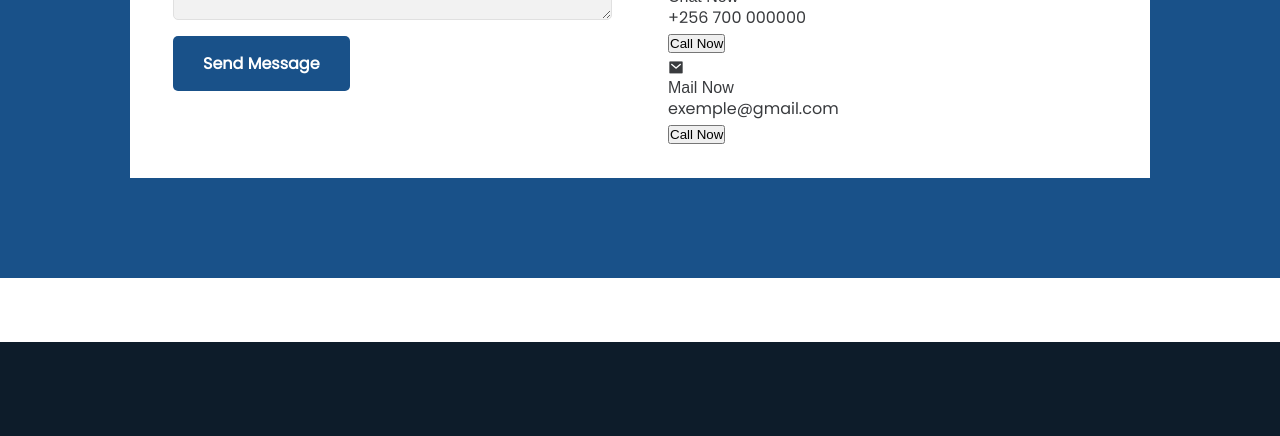
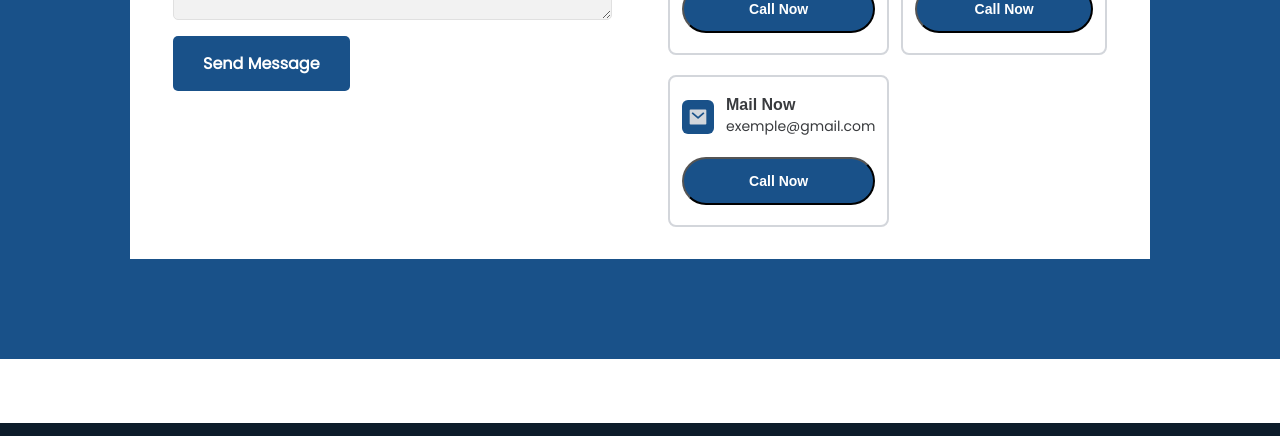
Before and after one commit to paladin-2024/Soham-, a plain HTML site: page getinvolve.html in a window 1280 px wide. Shown: the part 1743-2179 px from the top of the page. Drawn offline with nearby package versions, Linux system fonts and the light colour scheme.

Commit message:
Refactor contact section styles and structure for improved layout and consistency

```diff
--- a/assets/CSS/style.css
+++ b/assets/CSS/style.css
@@ -901,61 +901,78 @@ color:var(--first-color);
 }
 
 
-.contact__card {
+.Contact_socials {
+    margin-top: 30px;
 	display: grid;
 	grid-template-columns: repeat(2, 1fr);
 	gap: 1.25rem 0.75rem;
 }
 
-.contact__card-box {
+.contact_socials-box {
 	background-color: var(--body-color);
-	border: 2px solid var(--border-color);
+	border: 2px solid var(--text-color-light);
 	padding: 1.25rem 0.75rem;
 	border-radius: 0.5rem;
 	transition: all 0.3s ease;
 }
 
-.contact__card-info {
+.contact_socials-info {
 	display: flex;
 	align-items: center;
 	column-gap: 0.75rem;
 	margin-bottom: 1.25rem;
 }
 
-.contact__card i {
+.socials-icon {
 	padding: 6px;
-	background-color: var(--first-color-lighten);
+	background-color: var(--first-color-alt);
 	font-size: 1.25rem;
 	border-radius: 6px;
-	color: var(--first-color);
-}
-
-.contact__card-title {
+	color: var(--text-color-light);
+}
+
+.contact_socials-title {
 	font-size: var(--normal-font-size);
 	font-weight: var(--font-semi-bold);
 	margin-bottom: 0.2rem;
 }
 
-.contact__card-description {
+.contact_socials-description {
 	font-size: var(--small-font-size);
 }
 
-.contact__card-button {
+.button {
+	display: inline-block;
+	background: var(--button-n-container-color);
+	color: #fff;
+	padding: 14px 28px;
+	border-radius: 5rem;
+	font-size: var(--normal-font-size);
+	font-weight: var(--font-medium);
+	transition: 0.3s all ease-in-out;
+}
+
+button:hover {
+	background: var(--button-n-container-color-alt);
+	box-shadow: 0 4px 12px hsla(228 66%, 45%, 0.25);
+}
+
+.contact_socials-button {
 	font-size: var(--small-font-size);
 	padding: 14px 0;
 	width: 100%;
-	background: var(--first-color-lighten);
-	color: var(--first-color);
+	background: var(--first-color-alt);
+	color: white;
 	font-weight: var(--font-semi-bold);
 	box-shadow: none;
 }
 
-.contact__card-button:hover {
+.contact_socials-button:hover {
 	background-color: var(--first-color);
 	color: #fff;
 }
 
-.contact__card-box:hover {
+.contact_socials-box:hover {
 	box-shadow: 0px 15px 25px rgba(0, 0, 0, 0.04);
 }
 
--- a/getinvolve.html
+++ b/getinvolve.html
@@ -183,7 +183,7 @@
                 <div class="Contact_socials">
                     <div class="contact_socials-box">
                         <div class="contact_socials-info">
-                            <i class="ri-phone-fill"></i>
+                            <i class="ri-phone-fill socials-icon"></i>
                             <div class="">
                                 <div class="h3 contact_socials-title">Call Us</div>
                                 <p class="contact_socials-description">+256 700 000000</p>
@@ -197,7 +197,7 @@
 
                     <div class="contact_socials-box">
                         <div class="contact_socials-info">
-                            <i class="ri-whatsapp-fill"></i>
+                            <i class="ri-whatsapp-fill socials-icon"></i>
                             <div class="">
                                 <div class="h3 contact_socials-title">Chat Now</div>
                                 <p class="contact_socials-description">+256 700 000000</p>
@@ -211,7 +211,7 @@
 
                     <div class="contact_socials-box">
                         <div class="contact_socials-info">
-                            <i class="ri-mail-fill"></i>
+                            <i class="ri-mail-fill socials-icon"></i>
                             <div class="">
                                 <div class="h3 contact_socials-title">Mail Now</div>
                                 <p class="contact_socials-description">exemple@gmail.com</p>
```
